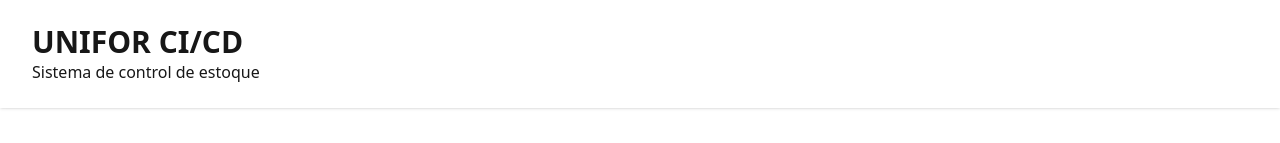
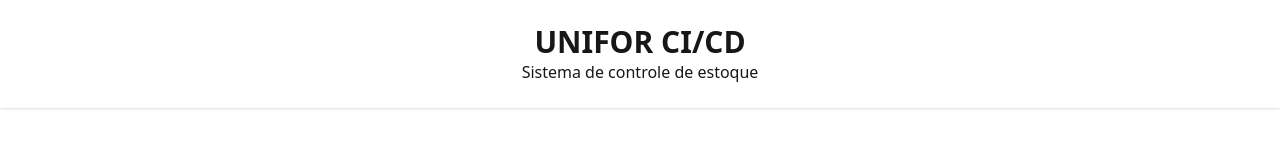
Before and after one commit to victorkauan/unifor-cicd-frontend, a React (Vite) app: page / in a window 1280 px wide. Shown: the top 143 px of the page. Built offline with nearby package versions, Linux system fonts and the light colour scheme; no server answers.

Commit message:
style: Adjust header design and fix description

```diff
--- a/src/components/header/index.tsx
+++ b/src/components/header/index.tsx
@@ -1,10 +1,10 @@
 export default function Header() {
   return (
     <header className="bg-white w-full px-8 py-6 shadow fixed top-0 left-0 z-10">
-      <nav className="text-neutral-900 max-w-7xl mx-auto">
+      <nav className="text-neutral-900 max-w-7xl mx-auto flex justify-center">
         <div>
-          <h1 className="self-center text-3xl font-bold">UNIFOR CI/CD</h1>
-          <p>Sistema de control de estoque</p>
+          <h1 className="self-center text-3xl text-center font-bold">UNIFOR CI/CD</h1>
+          <p>Sistema de controle de estoque</p>
         </div>
       </nav>
     </header>
```
